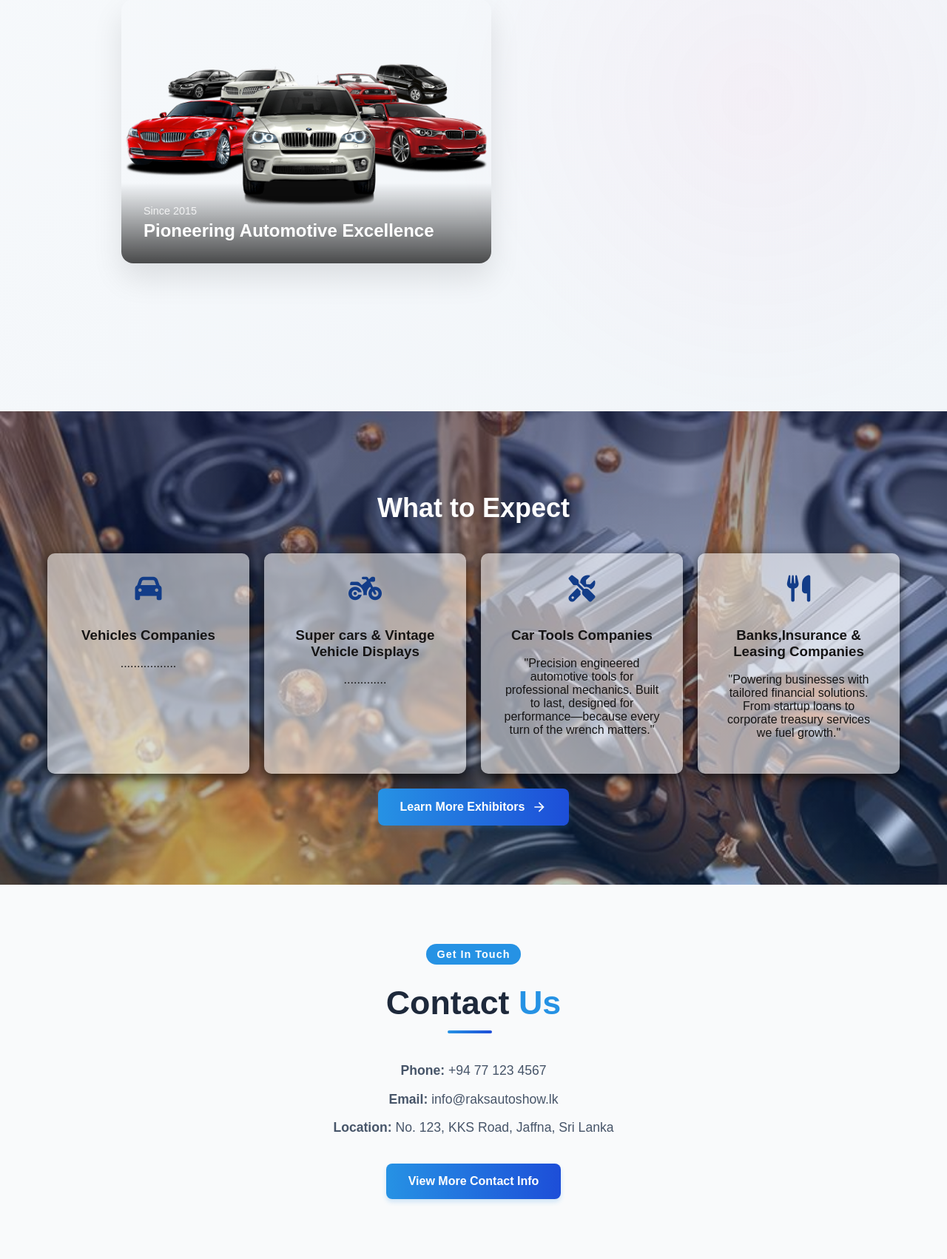
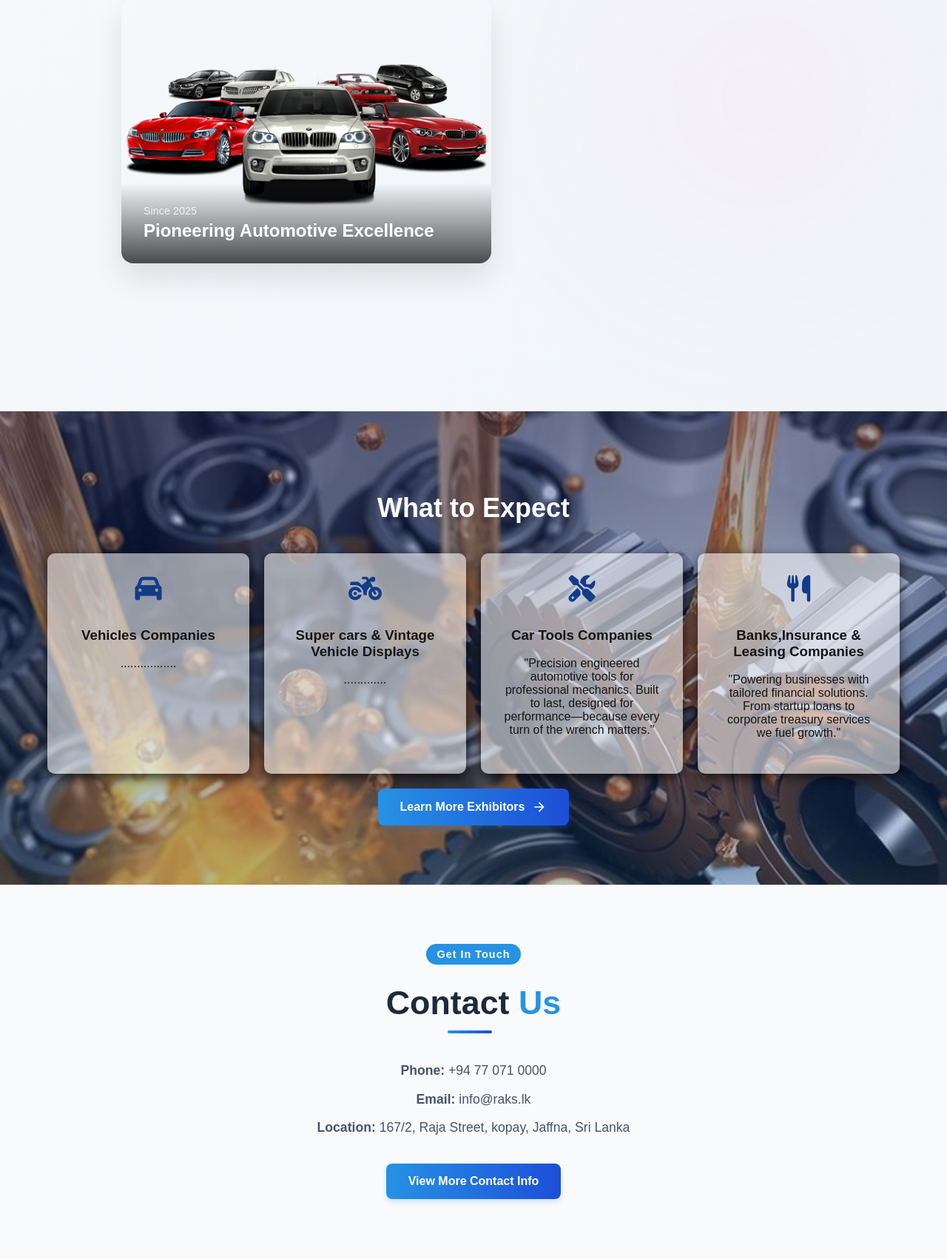
Before and after one commit to DiluShaN0314/raks-auto-show, a PHP site: page /index.php in a window 1280 px wide; the page is wider, and only the part inside the window is pictured. Shown: the part 2064-3766 px from the top of that part at 74% size. Run offline with PHP 8.4, Linux system fonts and the light colour scheme.

Commit message:
5/7/ changes add

```diff
--- a/index.php
+++ b/index.php
@@ -102,7 +102,7 @@ include_once 'includes/header.php';
             <img src="assets/images/our.png" alt="Raks Team">
 
             <div class="image-overlay">
-                <span>Since 2015</span>
+                <span>Since 2025</span>
                 <h3>Pioneering Automotive Excellence</h3>
             </div>
         </div>
@@ -152,9 +152,9 @@ include_once 'includes/header.php';
     </div>
 
     <div class="contact-info-box">
-        <p><strong>Phone:</strong> +94 77 123 4567</p>
-        <p><strong>Email:</strong> info@raksautoshow.lk</p>
-        <p><strong>Location:</strong> No. 123, KKS Road, Jaffna, Sri Lanka</p>
+        <p><strong>Phone:</strong> +94 77 071 0000</p>
+        <p><strong>Email:</strong> info@raks.lk</p>
+        <p><strong>Location:</strong> 167/2, Raja Street, kopay, Jaffna, Sri Lanka</p>
         <a href="contact">
             <button class="cta-button">View More Contact Info</button>
         </a>
--- a/pages/about.php
+++ b/pages/about.php
@@ -1,6 +1,6 @@
 <section class="about-section">
     <h2>About Us</h2>
-    <p>Welcome to the Raks Auto Show – Sri Lanka's premier automobile showcase event. Since our launch in 2015, we have brought together car enthusiasts, manufacturers, dealers, and collectors under one roof.</p>
+    <p>Welcome to the Raks Auto Show – Sri Lanka's premier automobile showcase event. Since our launch in 2025, we have brought together car enthusiasts, manufacturers, dealers, and collectors under one roof.</p>
 
     <h3>Our History</h3>
     <p>The event began as a small community gathering and has grown into an annual extravaganza featuring:</p>
```
